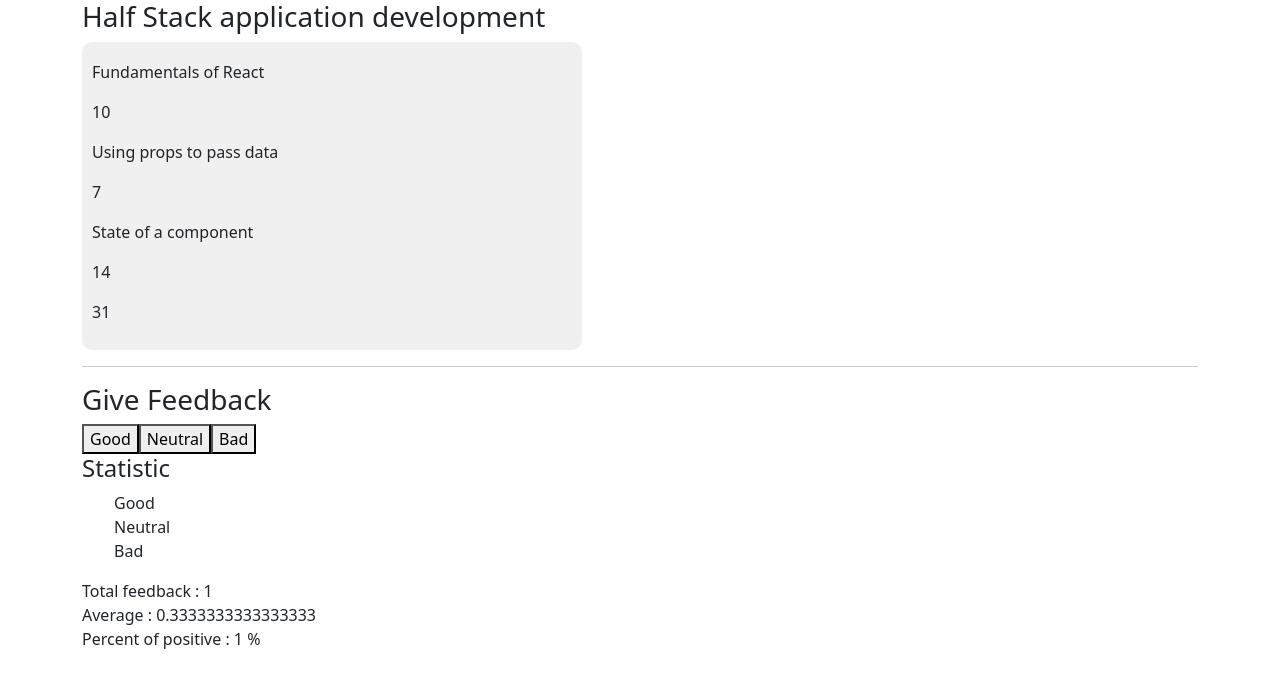
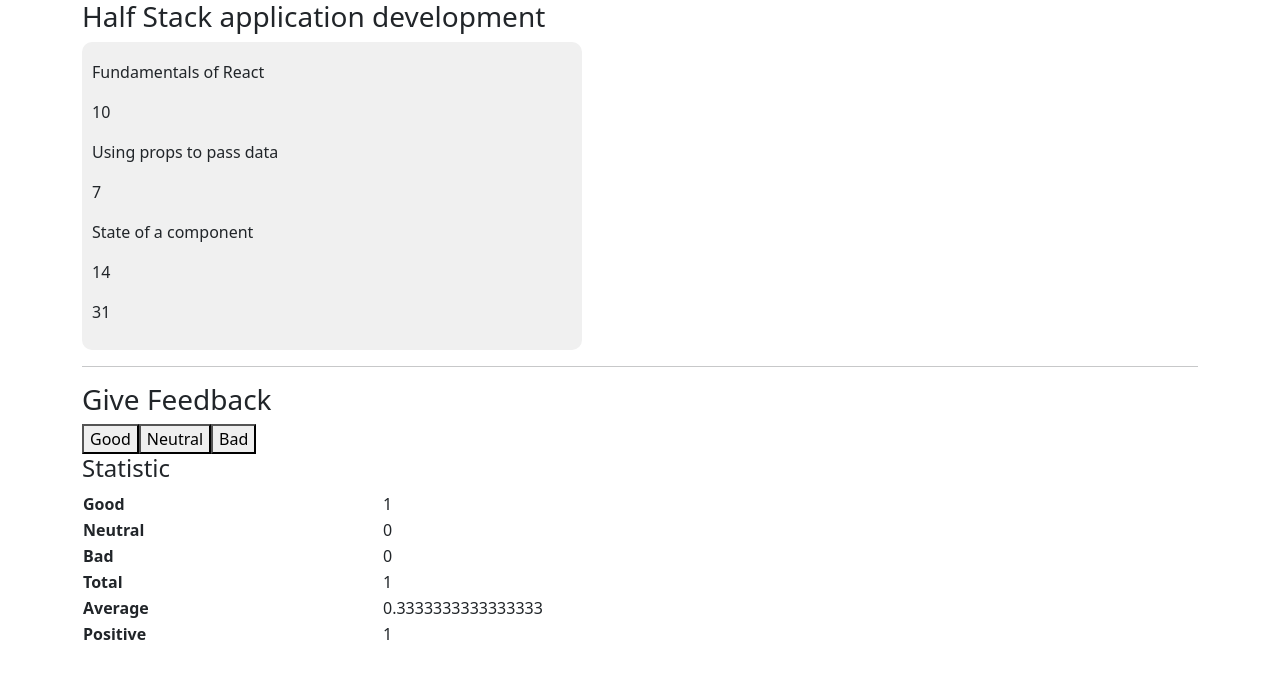
Before and after one commit to Peterzolo/Part1, a React (Create React App) app: page / in a window 1280 px wide. Both pictures are taken after a click on the button "Good". Shown: the top 688 px of the page. Built offline with nearby package versions, Linux system fonts and the light colour scheme.

Commit message:
Part1
Modified with table

```diff
--- a/src/components/StatisticLine.jsx
+++ b/src/components/StatisticLine.jsx
@@ -1,10 +1,15 @@
 import React from "react";
+import "./statistic/Statistic.css";
 
-const StatisticLine = ({ text, good }) => {
+const StatisticLine = ({ text, value }) => {
   return (
     <div>
-      <div>{text}</div>
-      <div>{good}</div>
+      <table>
+        <tr className="table-wrap">
+          <th className="text">{text}</th>
+          <td>{value}</td>
+        </tr>
+      </table>
     </div>
   );
 };
--- /dev/null
+++ b/src/components/statistic/Statistic.css
@@ -0,0 +1,5 @@
+.text {
+  display: flex;
+  width: 300px;
+  justify-content: space-between;
+}
--- a/src/components/statistic/Statistic.jsx
+++ b/src/components/statistic/Statistic.jsx
@@ -26,17 +26,27 @@
       <h4>Statistic</h4>
       {total ? (
         <div className="stat-wrap">
-          <ul>
+          <div>
             <StatisticLine text="Good" value={good} />
             <StatisticLine text="Neutral" value={neutral} />
             <StatisticLine text="Bad" value={bad} />
-          </ul>
-          <div className="section-wrap">
-            <div className="total">Total feedback : {total}</div>
-            <div className="total">Average : {averageScore}</div>
-            <div className="total">
-              Percent of positive : {percentageOfpositive} %
-            </div>
+          </div>
+
+          <div>
+            <table>
+              <tr className="table-wrap">
+                <th className="text">Total</th>
+                <td>{total}</td>
+              </tr>
+              <tr className="table-wrap">
+                <th className="text">Average</th>
+                <td>{averageScore}</td>
+              </tr>
+              <tr className="table-wrap">
+                <th className="text">Positive</th>
+                <td>{percentageOfpositive}</td>
+              </tr>
+            </table>
           </div>
         </div>
       ) : (
```
